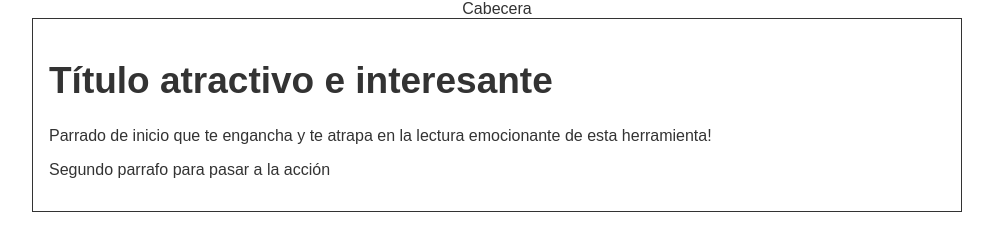
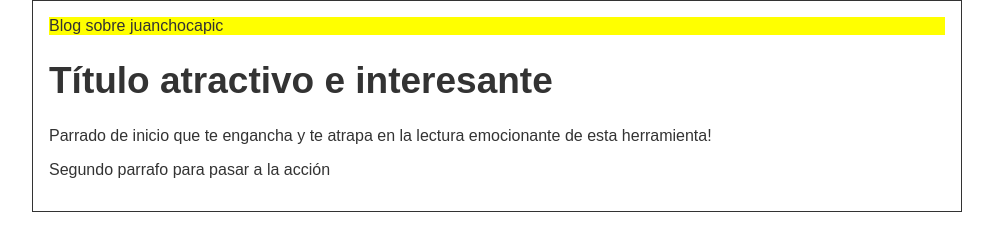
Before and after one commit to sebassierra/Blog-2.0, a plain HTML site: page index.html in a window 1280 px wide. Shown: the whole page, without its empty margins (143-1136 px from the left). Drawn offline with Linux system fonts and the light colour scheme.

Commit message:
master antes de merge

```diff
--- a/estilos.css
+++ b/estilos.css
@@ -7,7 +7,13 @@ body
     margin: 0;
     padding: 0
 }
-#post
+
+#cabecera
+{
+    background: yellow;
+}
+
+#container
 {
     width: 70%;
     padding: 1em;
--- a/index.html
+++ b/index.html
@@ -7,8 +7,8 @@
 </head>
 <body>
     <div id= "container">
-        <div id ="Cabecera">
-            Cabecera
+        <div id ="cabecera">
+            Blog sobre juanchocapic
         </div>
         <div id = "post">
             <h1>Título atractivo e interesante</h1>
```
